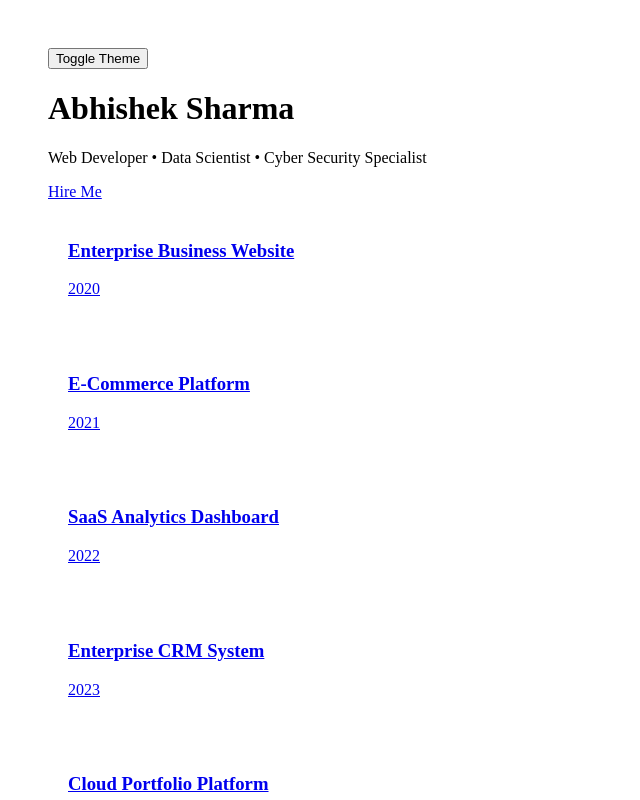
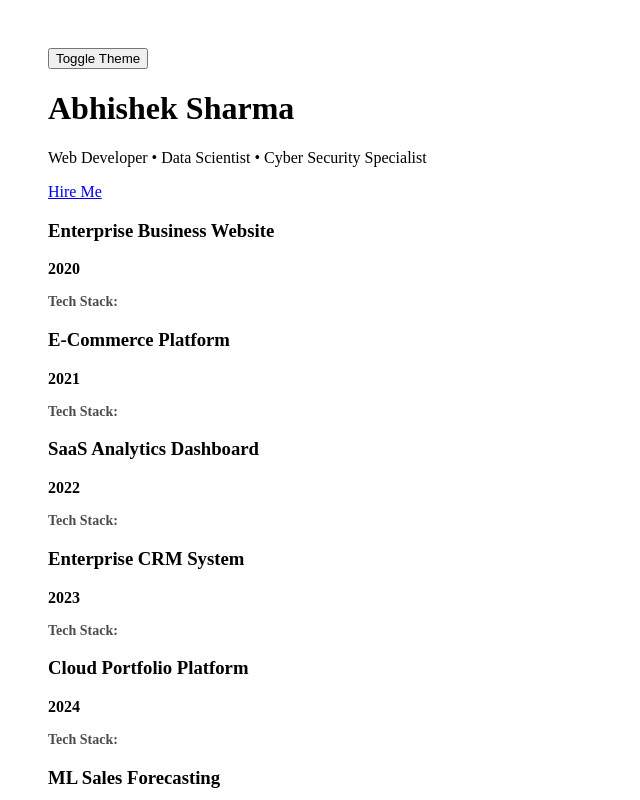
Before and after one commit to linuxdebuger/abhishek-portfolio, a Next.js app: page / in a window 1280 px wide. Shown: the top 800 px of the page, without its empty margins (0-640 px from the left). Built offline with nearby package versions, Linux system fonts and the light colour scheme.

Commit message:
ProjectCard.js

```diff
--- a/components/ProjectCard.js
+++ b/components/ProjectCard.js
@@ -1,15 +1,12 @@
-import Link from "next/link";
-import { motion } from "framer-motion";
-
-export default function ProjectCard({ id, year, title }) {
+export default function ProjectCard({ title, year, description, tech }) {
   return (
-    <motion.div whileHover={{ scale: 1.05 }}>
-      <Link href={`/projects/${id}`}>
-        <div style={{ padding: 20, borderRadius: 20 }}>
-          <h3>{title}</h3>
-          <p>{year}</p>
-        </div>
-      </Link>
-    </motion.div>
+    <div className="card">
+      <h3>{title}</h3>
+      <p><strong>{year}</strong></p>
+      <p>{description}</p>
+      <p style={{ fontSize: "14px", opacity: 0.7 }}>
+        <strong>Tech Stack:</strong> {tech}
+      </p>
+    </div>
   );
 }
```
